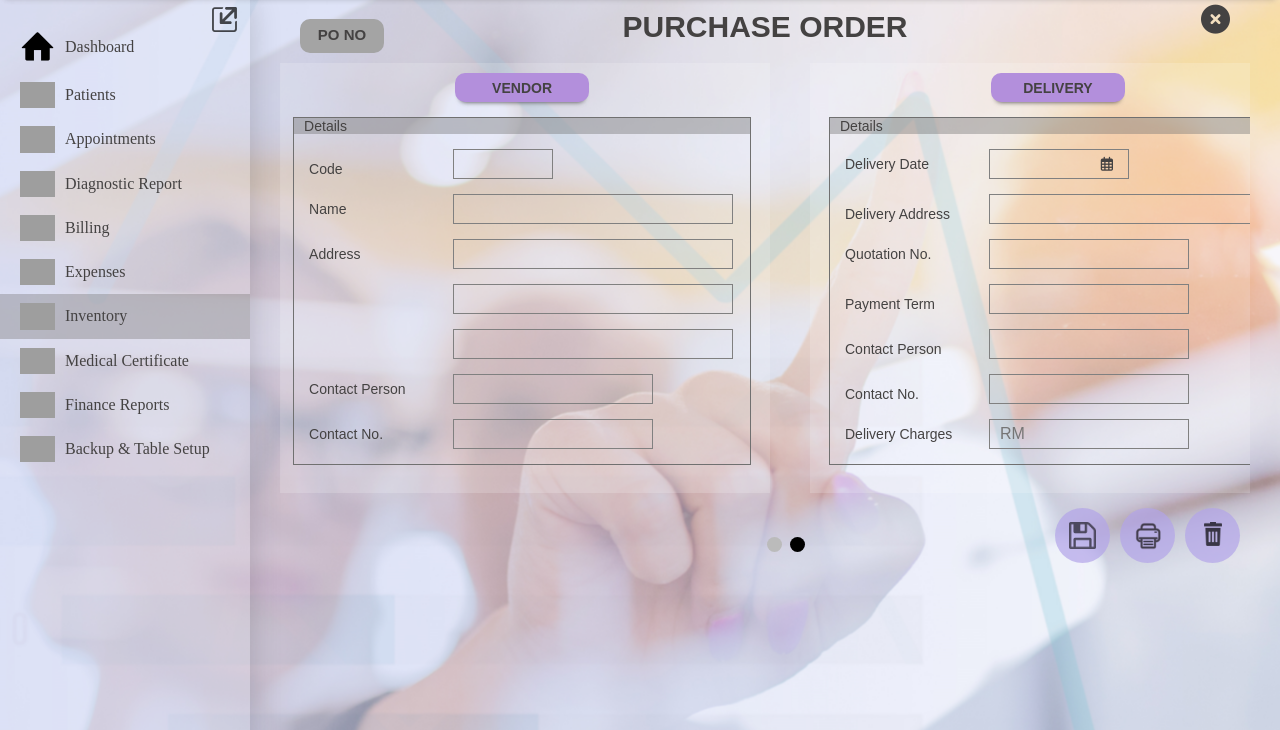
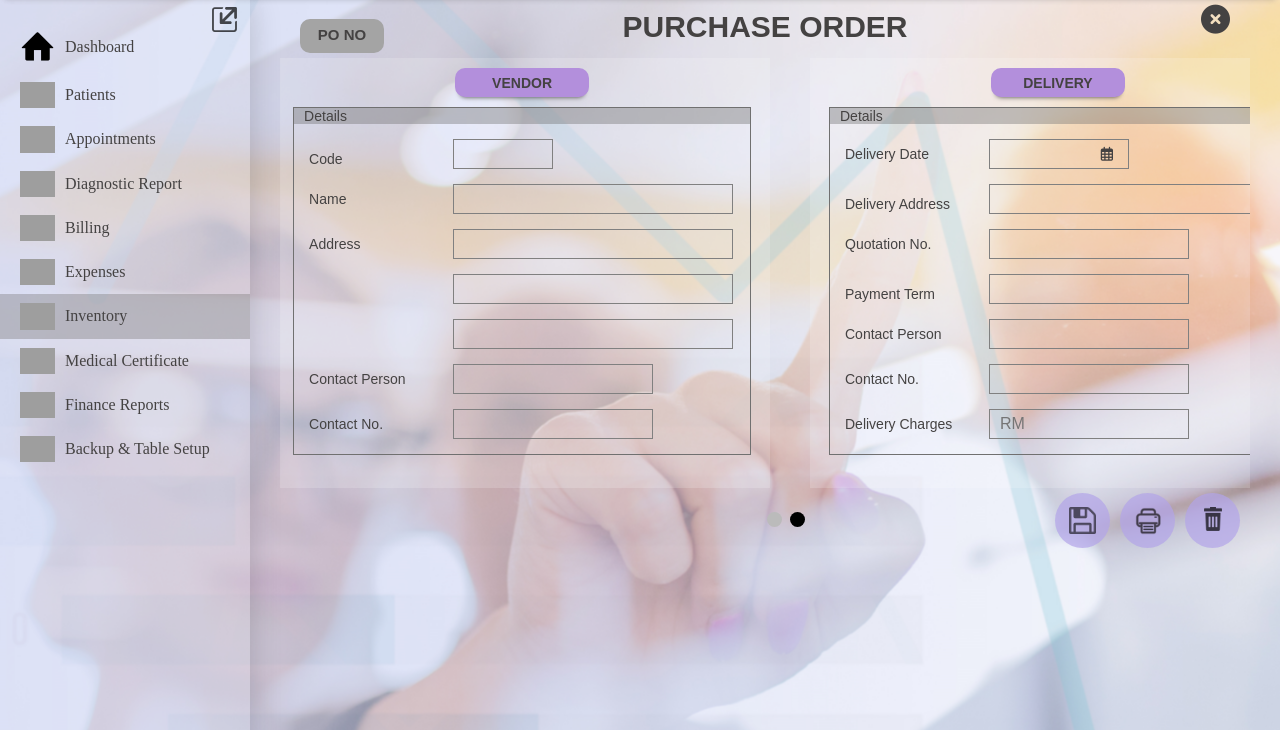
Before and after one commit to takieddinetorki/Smart-Clinic-System-Full, a PHP site: the page made by purchase_order (PAGE).php in a window 1280 px wide. Shown: the part 70-800 px from the top of the page. Run offline with PHP 8.4, Linux system fonts and the light colour scheme; lists and menus that the app fills with data are empty; some libraries are stand-ins or nearby versions; grey boxes are pictures that could not be loaded.

Commit message:
Corrections

```diff
--- a/financial-report(PAGE).php
+++ b/financial-report(PAGE).php
@@ -356,7 +356,7 @@
                 </div>
               </div>
             </form>
-            <div class="text-center">
+            <div style="text-align: center;">
               <button class="modalBtn20" type="submit">PRINT</button>
             </div>
           </div>
--- a/index.php
+++ b/index.php
@@ -170,6 +170,12 @@ if($user->loggedIn())
                                         </select>
                                     </li>
                                     <li>
+                                        <label for="clinic-name" class="col1-label">
+                                            Clinic Name
+                                        </label>
+                                        <input type="text" id="clinic-name">
+                                    </li>
+                                    <li>
                                         <label for="first-name" class="col1-label">
                                             First Name
                                         </label>
--- a/purchase_order (PAGE).php
+++ b/purchase_order (PAGE).php
@@ -219,16 +219,13 @@
                                     </div>
                                     <div>
                                         <label>Contact Person</label>
-                                        <select type="text" class="input_diag" style="width: 200px;">
+                                        <input type="text" class="input_diag" style="width: 200px;">
 
-                                        </select>
                                     </div>
 
                                     <div>
                                         <label>Contact No.</label>
-                                        <select type="text" class="input_diag" style="width: 200px;">
-
-                                        </select>
+                                        <input type="text" class="input_diag" style="width: 200px;">
                                     </div>
                                     <div>
                                         <label>Delivery Charges</label>
--- a/styles/footer.css
+++ b/styles/footer.css
@@ -15,7 +15,7 @@
         -ms-flex-positive: 2;
             flex-grow: 2;
     margin-left: 50%;
-    margin-top: 3%;
+    margin-top: 2%;
   }
 
   .icons-div {
--- a/styles/inventory_m.css
+++ b/styles/inventory_m.css
@@ -255,7 +255,11 @@ tbody tr:hover {
   padding: 5px 20px;
   white-space: nowrap;
 }
-
+@media(min-width:900px){
+  .footer-scan{
+    margin-left: 100px;
+  }
+}
 @media (max-width: 900px) {
   .purchase-button {
     margin-top: 0;
--- a/styles/medical_form.css
+++ b/styles/medical_form.css
@@ -77,6 +77,7 @@
   color: white;
   margin-top: -10px;
   font-family: inherit;
+  text-transform: uppercase;
 }
 
 .sub-btn:hover {
--- a/styles/modals.css
+++ b/styles/modals.css
@@ -975,8 +975,6 @@ hr {
   border: none;
   -webkit-filter: drop-shadow(2px 2px 2px gray);
   filter: drop-shadow(2px 2px 2px gray);
-  text-align: center;
-  text-align-last: center;
 }
 
 .inp-radio16 {
@@ -1113,8 +1111,6 @@ hr {
   border: none;
   -webkit-filter: drop-shadow(2px 2px 2px gray);
   filter: drop-shadow(2px 2px 2px gray);
-  text-align: center;
-  text-align-last: center;
 }
 
 .inp-radio18 {
@@ -1287,7 +1283,6 @@ hr {
 }
 
 .modalBtn20 {
-  margin-left: 100px;
   width: 101px;
   height: 34px;
   border-radius: 30px;
--- a/styles/purchase_order.css
+++ b/styles/purchase_order.css
@@ -82,8 +82,9 @@
   height: 400px;
   margin: 20px;
   padding: 20px;
-  margin-top: 10px;
+  margin-top: 5px;
   padding-top: 10px;
+  margin-bottom: 10px;
 }
 
 .box-title {
@@ -110,7 +111,7 @@
 .box-content {
   border: 1px solid #707070;
   width: 100%;
-  margin-top: 15px;
+  margin-top: 10px;
 }
 
 .box-content-head {
--- a/styles/purchase_order_table.css
+++ b/styles/purchase_order_table.css
@@ -36,7 +36,9 @@
   button:focus {
     outline: none;
   }
-
+  select{
+    background-position-y: 0
+  }
   .tabl {
     text-transform: uppercase;
   }
```
Also changed, not shown: expenses_form(PAGE).php (+14 -2 lines), medical-cert(PAGE).php (+5 -8 lines), purchase_order_table (PAGE).php (+6 -4 lines), styles/medical-cert.css (+6 -1 lines).
